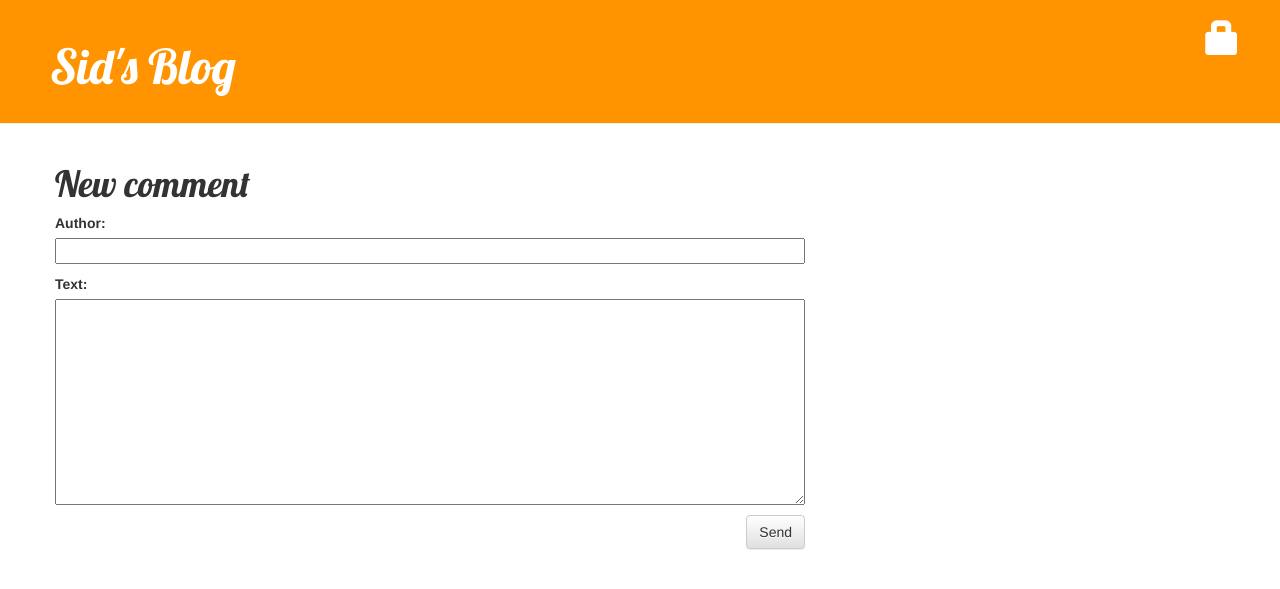
After one commit to SiddharthPant/my-first-blog, a Django app: page /post/1/comment/ in a window 1280 px wide. The commit adds this page. Shown: the top 589 px of the page. Run offline with Django 3.2, Linux system fonts and the light colour scheme; tables that the repository leaves empty hold one stand-in row (values such as "Sample post"); some libraries are stand-ins or nearby versions.

Commit message:
Added comments feature.

```diff
--- a/blog/admin.py
+++ b/blog/admin.py
@@ -1,4 +1,5 @@
 from django.contrib import admin
-from .models import Post
+from .models import Post, Comment
 
 admin.site.register(Post)
+admin.site.register(Comment)
--- a/blog/forms.py
+++ b/blog/forms.py
@@ -1,9 +1,15 @@
 from django import forms
 
-from .models import Post
+from .models import Post, Comment
 
 class PostForm(forms.ModelForm):
 
     class Meta:
         model = Post
         fields = ('title', 'text',)
+
+class CommentForm(forms.ModelForm):
+
+    class Meta:
+        model = Comment
+        fields = ('author', 'text',)
--- a/blog/models.py
+++ b/blog/models.py
@@ -12,5 +12,23 @@ class Post(models.Model):
         self.published_date = timezone.now()
         self.save()
 
+    def approved_comments(self):
+        return self.comments.filter(approved_comment=True)
+
+
     def __str__(self):
         return self.title
+
+class Comment(models.Model):
+    post = models.ForeignKey('blog.Post', related_name='comments')
+    author = models.CharField(max_length=200)
+    text = models.TextField()
+    created_date = models.DateTimeField(default=timezone.now)
+    approved_comment = models.BooleanField(default=False)
+
+    def approve(self):
+        self.approved_comment = True
+        self.save()
+
+    def __str__(self):
+        return self.text
--- a/blog/static/css/blog.css
+++ b/blog/static/css/blog.css
@@ -44,3 +44,7 @@ h1, h2, h3, h4 {
 .post h1 a, .post h1 a:visited {
     color: #000000;
 }
+
+.comment {
+    margin: 20px 0px 20px 20px;
+}
--- /dev/null
+++ b/blog/templates/blog/add_comment_to_post.html
@@ -0,0 +1,9 @@
+{% extends 'blog/base.html' %}
+
+{% block content %}
+    <h1>New comment</h1>
+    <form method="POST" class="post-form">{% csrf_token %}
+        {{ form.as_p }}
+        <button type="submit" class="save btn btn-default">Send</button>
+    </form>
+{% endblock %}
--- a/blog/templates/blog/post_list.html
+++ b/blog/templates/blog/post_list.html
@@ -8,6 +8,7 @@
             </div>
             <h1><a href="{% url 'post_detail' pk=post.pk %}">{{ post.title }}</a></h1>
             <p>{{ post.text|linebreaksbr }}</p>
+            <a href="{% url 'post_detail' pk=post.pk %}">Comments: {{ post.approved_comments.count }}</a>
         </div>
     {% endfor %}
-{% endblock %}
+{% endblock content %}
--- a/blog/urls.py
+++ b/blog/urls.py
@@ -9,4 +9,7 @@ urlpatterns = [
     url(r'^drafts/$', views.post_draft_list, name='post_draft_list'),
     url(r'^post/(?P<pk>\d+)/publish/$', views.post_publish, name='post_publish'),
     url(r'^post/(?P<pk>\d+)/remove/$', views.post_remove, name='post_remove'),
+    url(r'^post/(?P<pk>\d+)/comment/$', views.add_comment_to_post, name='add_comment_to_post'),
+    url(r'^comment/(?P<pk>\d+)/approve/$', views.comment_approve, name='comment_approve'),
+    url(r'^comment/(?P<pk>\d+)/remove/$', views.comment_remove, name='comment_remove'),
 ]
--- a/blog/views.py
+++ b/blog/views.py
@@ -1,7 +1,7 @@
 from django.shortcuts import render, get_object_or_404, redirect
-from .models import Post
+from .models import Post, Comment
 from django.utils import timezone
-from .forms import PostForm
+from .forms import PostForm, CommentForm
 from django.contrib.auth.decorators import login_required
 
 # Create your views here.
@@ -58,3 +58,28 @@ def post_remove(request, pk):
     post = get_object_or_404(Post, pk=pk)
     post.delete()
     return redirect('post_list')
+
+def add_comment_to_post(request, pk):
+    post = get_object_or_404(Post, pk=pk)
+    if request.method == "POST":
+        form = CommentForm(request.POST)
+        if form.is_valid():
+            comment = form.save(commit=False)
+            comment.post = post
+            comment.save()
+            return redirect('post_detail', pk=post.pk)
+    else:
+        form = CommentForm()
+    return render(request, 'blog/add_comment_to_post.html', {'form': form})
+
+@login_required
+def comment_approve(request, pk):
+    comment = get_object_or_404(Comment, pk=pk)
+    comment.approve()
+    return redirect('post_detail', pk=comment.post.pk)
+
+@login_required
+def comment_remove(request, pk):
+    comment = get_object_or_404(Comment, pk=pk)
+    comment.delete()
+    return redirect('post_detail', pk=comment.post.pk)
```
Also changed, not shown: blog/templates/blog/post_detail.html (+19 -0 lines), blog/migrations/0003_comment.py (added). Lines whose indentation alone changed are shown as unchanged.
